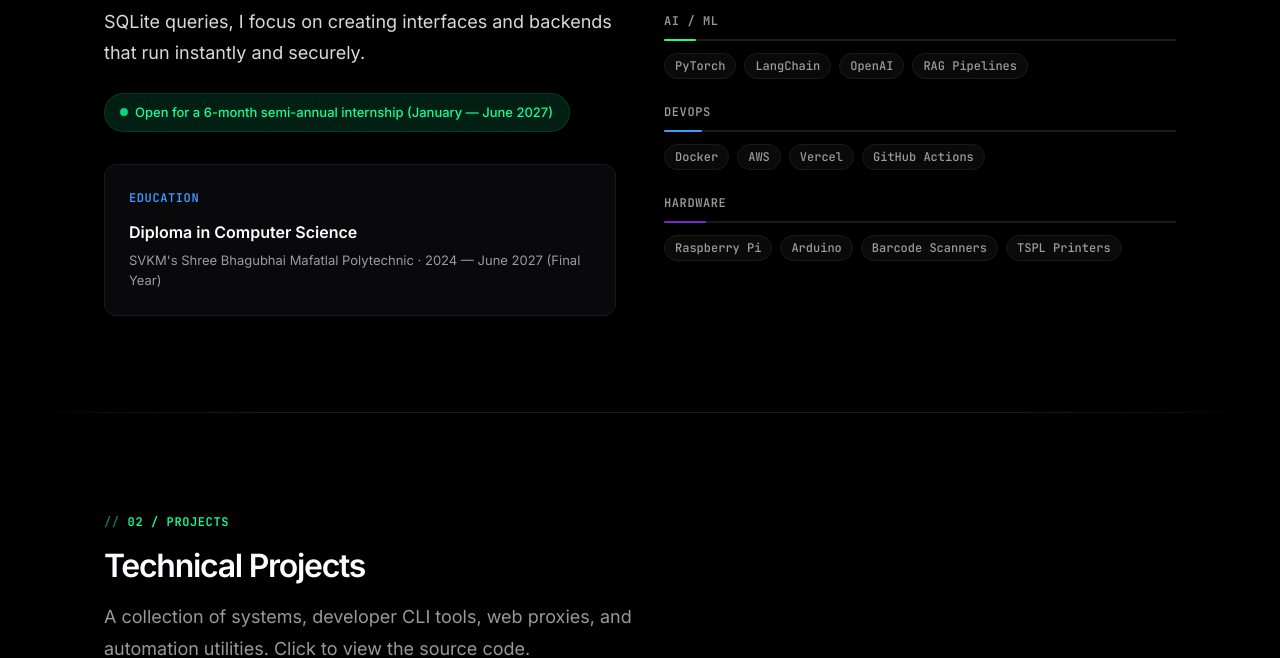
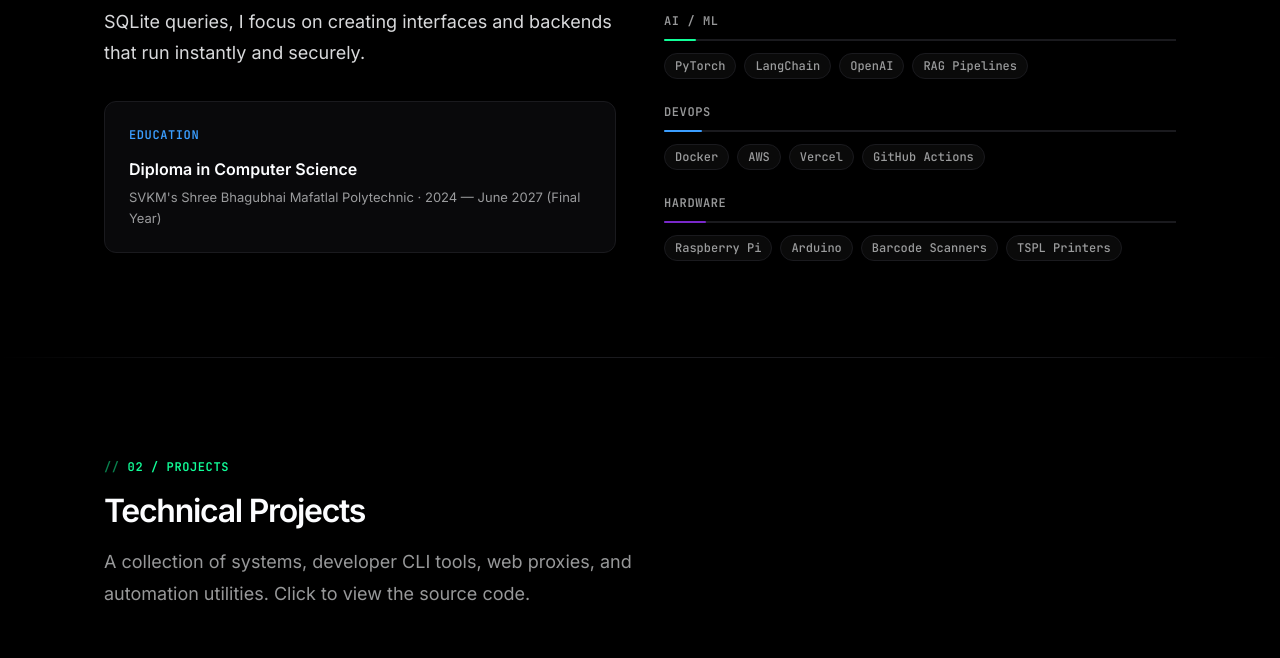
Before and after one commit to vardhchhajer/portfolio, a plain HTML site: page index.html in a window 1280 px wide. Shown: the part 1298-1956 px from the top of the page. Drawn offline with Linux system fonts and the light colour scheme; no server answers.

Commit message:
Remove secondary availability badge from About section

```diff
--- a/index.html
+++ b/index.html
@@ -88,9 +88,6 @@
         <p class="about__bio" style="margin-top:var(--space-md)">
           I design my applications with a performance-first mindset. Whether it's analyzing packet transmissions, implementing client-side zero-knowledge security, or writing in-browser SQLite queries, I focus on creating interfaces and backends that run instantly and securely.
         </p>
-        <div class="about__availability">
-          Open for a 6-month semi-annual internship (January — June 2027)
-        </div>
 
         <div class="education-card animate-fade-in-up" data-delay="200" style="margin-top:var(--space-xl)">
           <div class="education-card__label">Education</div>
```
